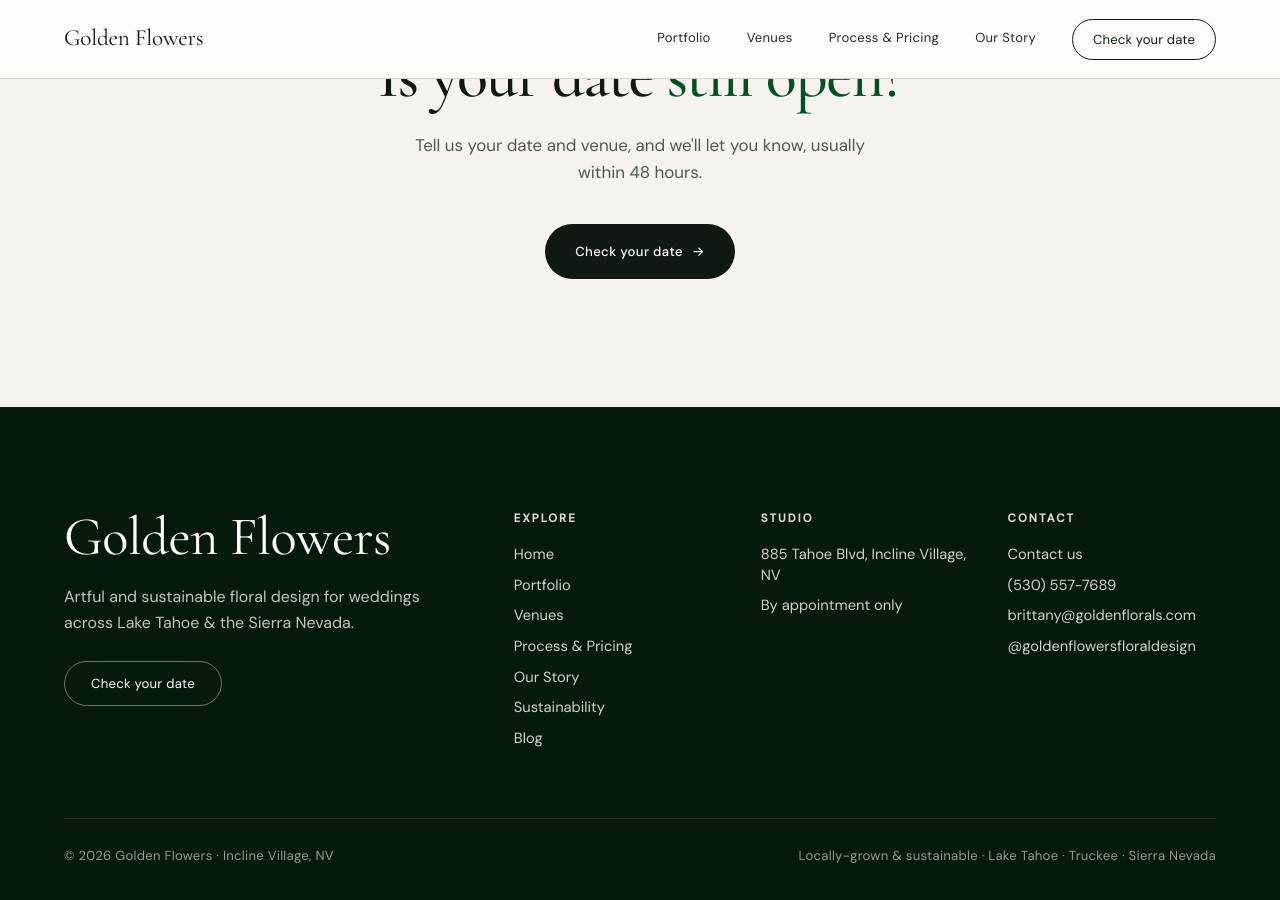
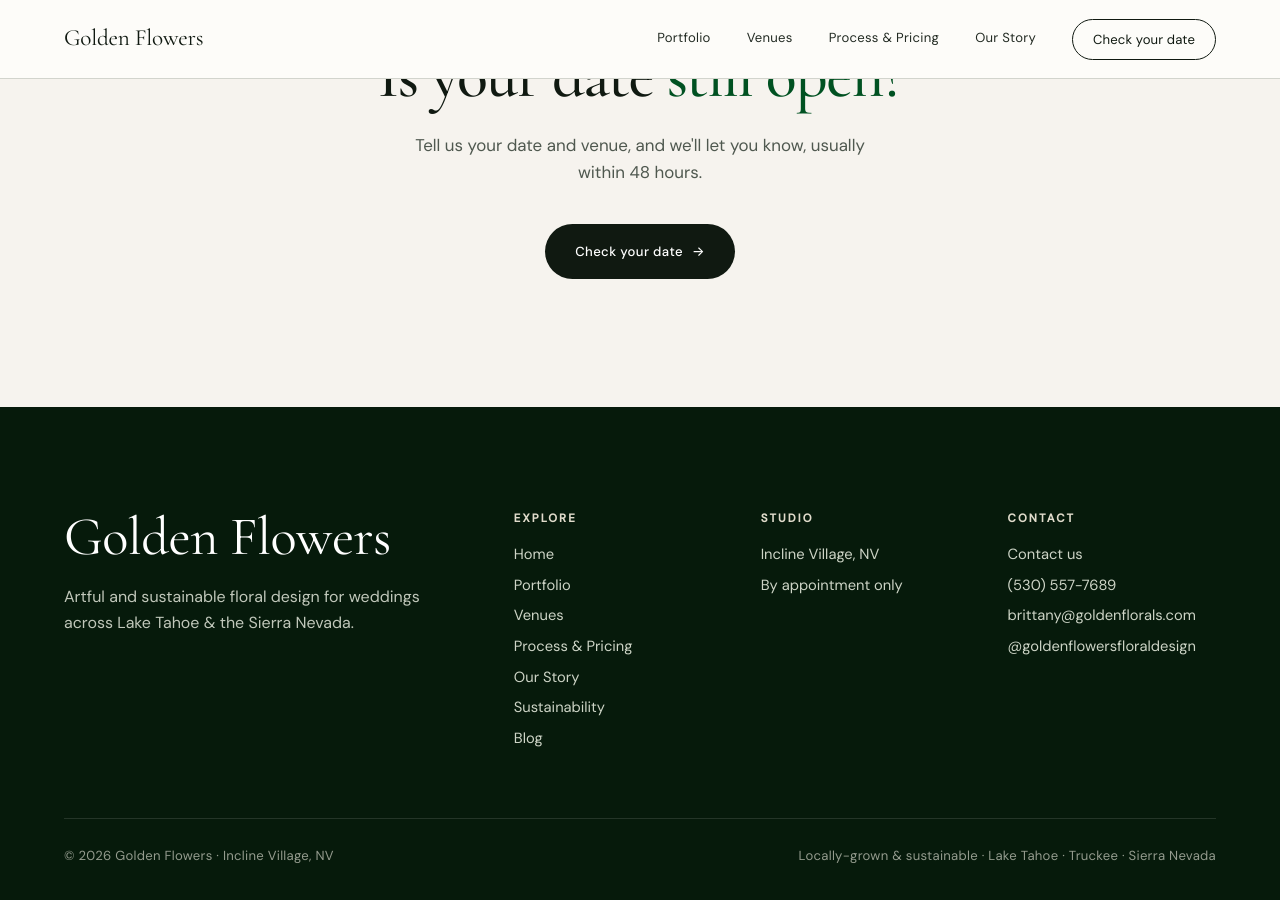
Before and after one commit to jshplhm/goldenflowers, a Jekyll site: the page built from index.md, in a window 1280 px wide and 900 px high, scrolled down 5567 px. Built offline with Jekyll 4.4.1, drawn with Linux system fonts in a browser that asks for light colours.

Commit message:
Footer: locality only, and drop the CTA that always doubled the one above it
The street address was visible in the Studio column while CLAUDE.md says
it should live only in the JSON-LD and the Google Business Profile,
because there are no walk-ins. The footer line was the anomaly. The
structured data is untouched: streetAddress, postalCode, geo and hasMap
all still ship in _layouts/redesign.html, which is what Google actually
parses for the business entity.

The CTA button goes because it was never the first ask. Ten of eleven
page types end in a .cta or .cta-section immediately above the footer, so
the button sat roughly 200px below a much louder identical one and read
as filler, diluting both. On /consultation-form it was worse than
redundant: a button pointing at the page you are already on. The Contact
column still carries the contact link, phone, email and Instagram.

Drops the now-unused .foot-cta rules and the footer.cta data key with it,
so nothing renders a key that no longer exists. The ds-bundle copies stay
as-is; that bundle is excluded from the build.

Co-Authored-By: Claude Opus 5 <noreply@anthropic.com>

```diff
--- a/_data/footer.yml
+++ b/_data/footer.yml
@@ -1,7 +1,6 @@
 tagline: Artful and sustainable floral design for weddings across Lake Tahoe &
   the Sierra Nevada.
-cta: Check your date
 studio:
-  - 885 Tahoe Blvd, Incline Village, NV
+  - Incline Village, NV
   - By appointment only
 bottom_right: Locally-grown & sustainable · Lake Tahoe · Truckee · Sierra Nevada
--- a/_includes/redesign-footer.html
+++ b/_includes/redesign-footer.html
@@ -3,7 +3,14 @@
     <div class="foot-lead">
       <div class="foot-brand">Golden Flowers</div>
       <p class="foot-tag"><span data-ed="footer:tagline">{{ site.data.footer.tagline }}</span></p>
-      <a class="foot-cta" href="{{ site.baseurl }}/consultation-form" data-consult-open><span data-ed="footer:cta">{{ site.data.footer.cta }}</span></a>
+      {%- comment -%}
+        No CTA button here. Every page but the consultation form itself ends in
+        a .cta / .cta-section immediately above this footer, so a second
+        identical button ~200px below a much louder one read as filler and
+        diluted both. On /consultation-form it was worse than redundant: a
+        button pointing at the page you are already on. The Contact column
+        still carries the phone, email and contact link.
+      {%- endcomment -%}
     </div>
     <nav class="foot-cols" aria-label="Footer">
       <div>
--- a/assets/css/redesign.css
+++ b/assets/css/redesign.css
@@ -406,8 +406,6 @@ button.txt-link{background:none;border-top:0;border-left:0;border-right:0;cursor
 .foot-lead{max-width:34ch;}
 .foot-brand{font-family:var(--d);font-size:clamp(2.6rem,5vw,3.4rem);color:var(--paper);letter-spacing:-.01em;line-height:1;}
 .foot-tag{font-size:1rem;line-height:1.6;color:oklch(82% .02 130);margin:20px 0 26px;}
-.foot-cta{display:inline-block;border:1px solid oklch(100% 0 0/.4);border-radius:100px;padding:11px 26px;font-size:.82rem;letter-spacing:.02em;color:var(--paper);transition:background .25s,color .25s,border-color .25s;}
-.foot-cta:hover{background:var(--paper);border-color:var(--paper);color:var(--ink);}
 .foot-cols{display:grid;grid-template-columns:repeat(3,1fr);gap:clamp(24px,3vw,48px);}
 .foot-cols h4{font-size:.72rem;letter-spacing:.18em;text-transform:uppercase;color:var(--accent-soft);margin-bottom:16px;}
 .foot-cols a,.foot-cols p{display:block;font-size:.92rem;margin-bottom:10px;color:oklch(86% .02 130);line-height:1.4;}
```
